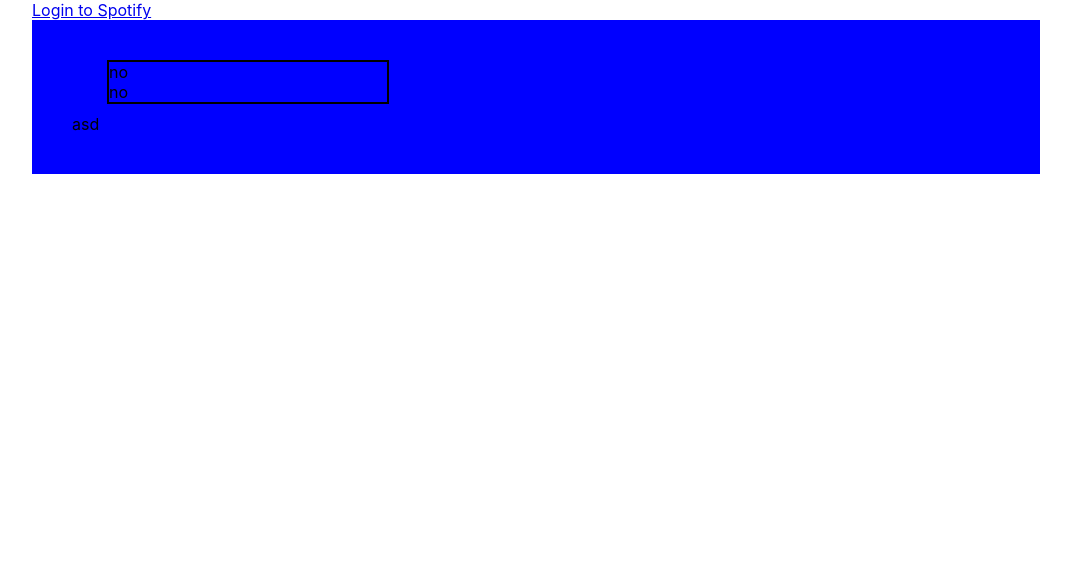
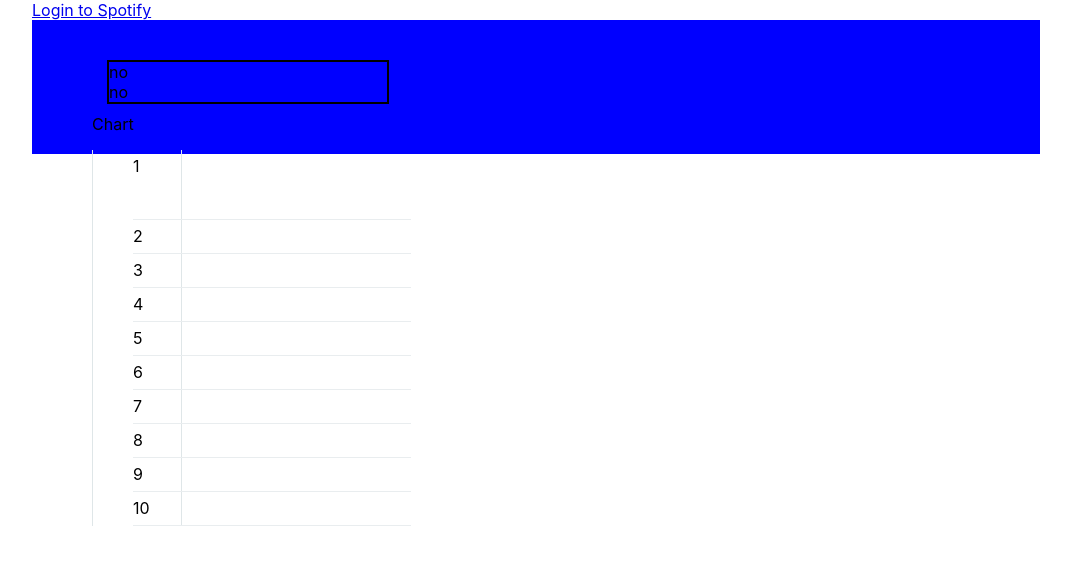
Before and after one commit to ruuuh20/melify-x, a React (Create React App) app: page / in a window 1280 px wide. Shown: the top 564 px of the page, without its empty margins (104-1175 px from the left). Built offline with nearby package versions, Linux system fonts and the light colour scheme.

Commit message:
adding top tracks/chart

```diff
--- a/src/App.js
+++ b/src/App.js
@@ -25,7 +25,8 @@ class App extends Component {
       },
       is_playing: "Paused",
       progress_ms: 0,
-      featured: []
+      featured: [],
+      chart: []
     };
     this.getCurrentlyPlaying = this.getCurrentlyPlaying.bind(this);
   }
@@ -39,6 +40,7 @@ class App extends Component {
         token: _token
       });
       this.getCurrentlyPlaying(_token);
+      this.getTopTracks(_token)
     }
   }
 
@@ -60,36 +62,110 @@ class App extends Component {
   //     }
   //   });
   // }
+  getCurrentlyPlaying(token) {
+    fetch("https://api.spotify.com/v1/me/player", {
+      headers: {
+        'Authorization': 'Bearer ' + token
+      }
+    })
+    .then(response => response.json())
+    .then(data => {
+      this.setState({
+        item: data.item,
+          is_playing: data.is_playing,
+          progress_ms: data.progress_ms,
+      })
+    })
+  }
+
+  getTopTracks(token) {
+    fetch("https://api.spotify.com/v1/playlists/37i9dQZEVXbLRQDuF5jeBp/tracks?limit=10", {
+        headers: {
+          'authorization': 'Bearer ' + token
+        }
+      })
+      .then((response => response.json()))
+      .then(data => {
+        console.log(data)
+        this.setState({
+          chart: data.items
+        })
+      })
+
+  }
+
+
+
   // getCurrentlyPlaying(token) {
-  //   fetch("https://api.spotify.com/v1/me/player", {
+  //   Promise.all([
+
+  //      fetch("https://api.spotify.com/v1/browse/featured-playlists?limit=6", {
+  //        headers: {
+  //          'authorization': 'Bearer ' + token
+  //        }
+  //      }),
+  //     fetch("https://api.spotify.com/v1/playlists/37i9dQZEVXbLRQDuF5jeBp/tracks?limit=10", {
+  //       headers: {
+  //         'authorization': 'Bearer ' + token
+  //       }
+  //     })
+  //       // .then(values => Promise.all(values.map(value => value.json())))
+  //       // should be an array
+  //       // .then(([fetchOne, fetchTwo]) => {
+  //       //   let dataMap = {}
+  //       //   let collection = [...fetchOne, ...fetchTwo]
+  //       //   console.log(collection)
+  //       // })
+  //     // .then(function(values) {
+  //     //   return values.json()
+  //     // })
+  //       .then((responses1, responses2) => {
+  //         // all responses are resolved successfully
+  //         for (let response of responses1) {
+  //           console.log(`${response.url}: ${response.status}`); // shows 200 for every url
+  //         }
+
+  //         return responses1;
+  //       })
+  //       // map array of responses into array of response.json() to read their content
+  //       .then(responses => Promise.all(responses.map(r => r.json())))
+
+  //       // .then(data => {
+  //       //   data[0].json()
+  //       //   data[1].json()
+
+  //       // })
+  //       .then((responseText) => {
+  //         console.log(responseText);
+
+  //       }).catch((err) => {
+  //         console.log(err);
+  //       })
+
+
+  //   ])
+  // }
+
+  // getCurrentlyPlaying(token) {
+  //   fetch("https://api.spotify.com/v1/playlists/37i9dQZEVXbLRQDuF5jeBp/tracks?limit=10", {
   //     headers: {
   //       'Authorization': 'Bearer ' + token
   //     }
   //   })
   //   .then(response => response.json())
   //   .then(data => {
-  //     this.setState({
-  //       item: data.item,
-  //         is_playing: data.is_playing,
-  //         progress_ms: data.progress_ms,
-  //     })
+  //     console.log(data)
   //   })
   // }
 
-  getCurrentlyPlaying(token) {
-  fetch("https://api.spotify.com/v1/browse/featured-playlists?limit=6", {
-    headers: {
-      'authorization': 'Bearer ' + token
-    }
-  })
-  .then(response => response.json())
-  .then(data => {
-    console.log(data.playlists.items)
-    this.setState({
-      featured: data.playlists.items
-    })
-  })
-  }
+  // .then(response => response.json())
+  // .then(data => {
+  //   console.log(data.playlists.items)
+  //   this.setState({
+  //     featured: data.playlists.items
+  //   })
+  // })
+  // }
 
   render() {
 
@@ -115,7 +191,7 @@ class App extends Component {
           <Featured
             featured={this.state.featured}
             />
-            <Chart />
+            <Chart chart={this.state.chart} />
           </div>
 
 
--- /dev/null
+++ b/src/Chart.css
@@ -0,0 +1,65 @@
+.chart-wrapper {
+    width: 28%
+}
+
+li {
+  list-style: none;
+}
+.issue-list .m0 {
+  margin-left: 0px;
+}
+.m0 {
+  margin-left: 0 !important;
+  float: none;
+}
+.clear{
+clear:both
+}
+
+.chart .list-wrap li {
+    position: relative;
+    width: 278px;
+    height: 33px;
+    border-bottom: 1px solid #e9edef;
+
+    line-height: 0;
+}
+
+.chart .list-wrap li .rank_number {
+
+    float: left;
+    width: 71px;
+}
+.chart .list-wrap li .rank_number .rank {
+    display: inline-block;
+    float: left;
+    width: 34px;
+    height: 13px;
+    margin: 9px 0 0 5px;
+
+    font-size: 0;
+    line-height: 0;
+    text-align: center;
+    vertical-align: top;
+}
+.chart .list-wrap li.active {
+    position: relative;
+
+    height: 69px;
+}
+
+.chart {
+
+  float: left;
+  margin-left: 20px;
+  height: 472px;
+
+}
+
+.chart .list-wrap {
+
+    top: 28px;
+    left: 0;
+    border: 1px solid #dfe6e8;
+    border-width: 0 1px;
+}
--- a/src/Chart.js
+++ b/src/Chart.js
@@ -1,9 +1,107 @@
 import React from 'react';
+import './Chart.css'
 
 const Chart = (props) => {
     return (
         <div className="chart-wrapper">
-            asd
+            <div class="chart">
+                <div>Chart</div>
+                <div class="chart-wrapper">
+                    <div class="list-wrap">
+                        <ul>
+                            {props.chart.map(track => (
+                                <li>{track.track.album.name}</li>
+                            ))}
+                            <li class="rank_item active">
+                                <div class="rank_number nth1">
+                                    <p>1</p>
+                                </div>
+
+                            </li>
+
+                            <li class="rank_item odd">
+                                <div class="rank_number nth2">
+                                    <p>2</p>
+                                </div>
+
+                            </li>
+
+                            <li class="rank_item">
+                                <div class="rank_number nth3">
+                                    <p>3</p>
+                                </div>
+
+
+                            </li>
+
+                            <li class="rank_item odd">
+                                <div class="rank_number nth4">
+                                    <p>4</p>
+                                </div>
+
+
+                            </li>
+
+                            <li class="rank_item">
+                                <div class="rank_number nth5">
+                                    <p>5</p>
+
+
+
+
+                                </div>
+
+                            </li>
+
+                            <li class="rank_item odd">
+                                <div class="rank_number nth6">
+                                    <p>6</p>
+
+
+                                </div>
+
+                            </li>
+
+                            <li class="rank_item">
+                                <div class="rank_number nth7">
+                                    <p>7</p>
+
+                                </div>
+
+                            </li>
+
+                            <li class="rank_item odd">
+                                <div class="rank_number nth8">
+
+                                    <p>8</p>
+
+
+                                </div>
+
+                            </li>
+
+                            <li class="rank_item">
+                                <div class="rank_number nth9">
+                                    <p>9</p>
+                                </div>
+
+                            </li>
+
+                            <li class="rank_item odd">
+                                <div class="rank_number nth10">
+                                    <p>10</p>
+
+
+                                </div>
+
+                            </li>
+
+
+                        </ul>
+                    </div>
+                </div>
+
+            </div>
         </div>
     )
 }
--- a/src/Featured.css
+++ b/src/Featured.css
@@ -4,5 +4,9 @@ grid-template-columns: repeat(3, 1fr);
 grid-template-rows: repeat(2, 1fr);
 grid-column-gap: 10px;
 grid-row-gap: 10px;
-width: 60%
+width: 70%
 }
+
+.featured-wrapper img {
+    width: 200px;
+}
```
